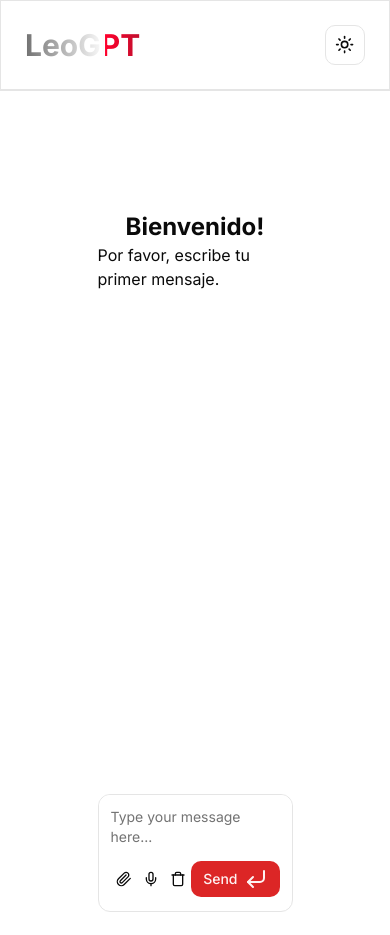
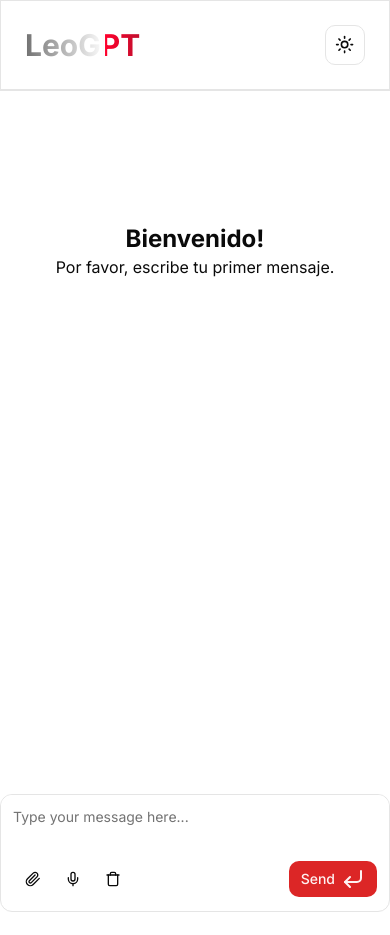
Before and after one commit to Martydevs/leogpt-nextjs-ai, a Next.js app: page / in a window 390 px wide. Built offline with nearby package versions, Linux system fonts and the light colour scheme.

Commit message:
Added responsive breakpoints

```diff
--- a/src/components/layouts/main.tsx
+++ b/src/components/layouts/main.tsx
@@ -4,7 +4,7 @@ function MainLayout({ children }: { children: React.ReactNode }) {
   return (
     <main className="flex min-h-screen flex-col items-center justify-between">
       <Navbar />
-      <section className="h-screen w-3/6 m-auto flex flex-col items-center justify-between">
+      <section className="h-screen w-full lg:w-3/4 md:3/4 m-auto flex flex-col items-center justify-between">
         {children}
       </section>
     </main>
--- a/src/components/ui/prompt.tsx
+++ b/src/components/ui/prompt.tsx
@@ -10,7 +10,7 @@ import {
   TooltipContent,
   TooltipTrigger,
 } from "@/components/ui/tooltip";
-import { ChangeEvent, useRef } from "react";
+import { ChangeEvent } from "react";
 import { LucideLoader } from "../icons/loader";
 
 interface PromptProps {
@@ -40,7 +40,7 @@ export default function Prompt({
           className="min-h-12 resize-none border-0 p-3 shadow-none focus-visible:ring-0"
           onChange={handleChange}
         />
-        <div className="flex items-center p-3 pt-0">
+        <div className="flex items-center flex-wrap p-3 pt-0">
           <Tooltip>
             <TooltipTrigger asChild>
               <Button variant="ghost" size="icon" type="button">
```
